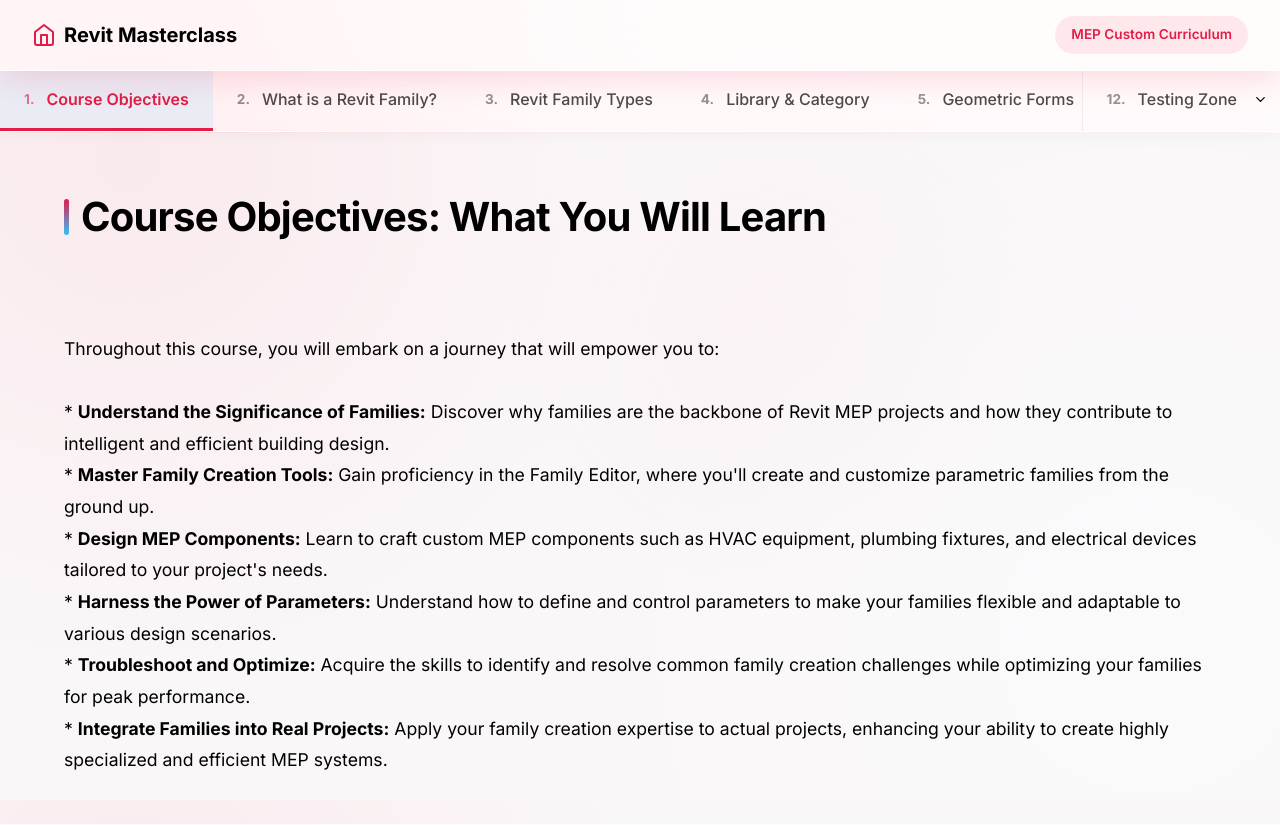
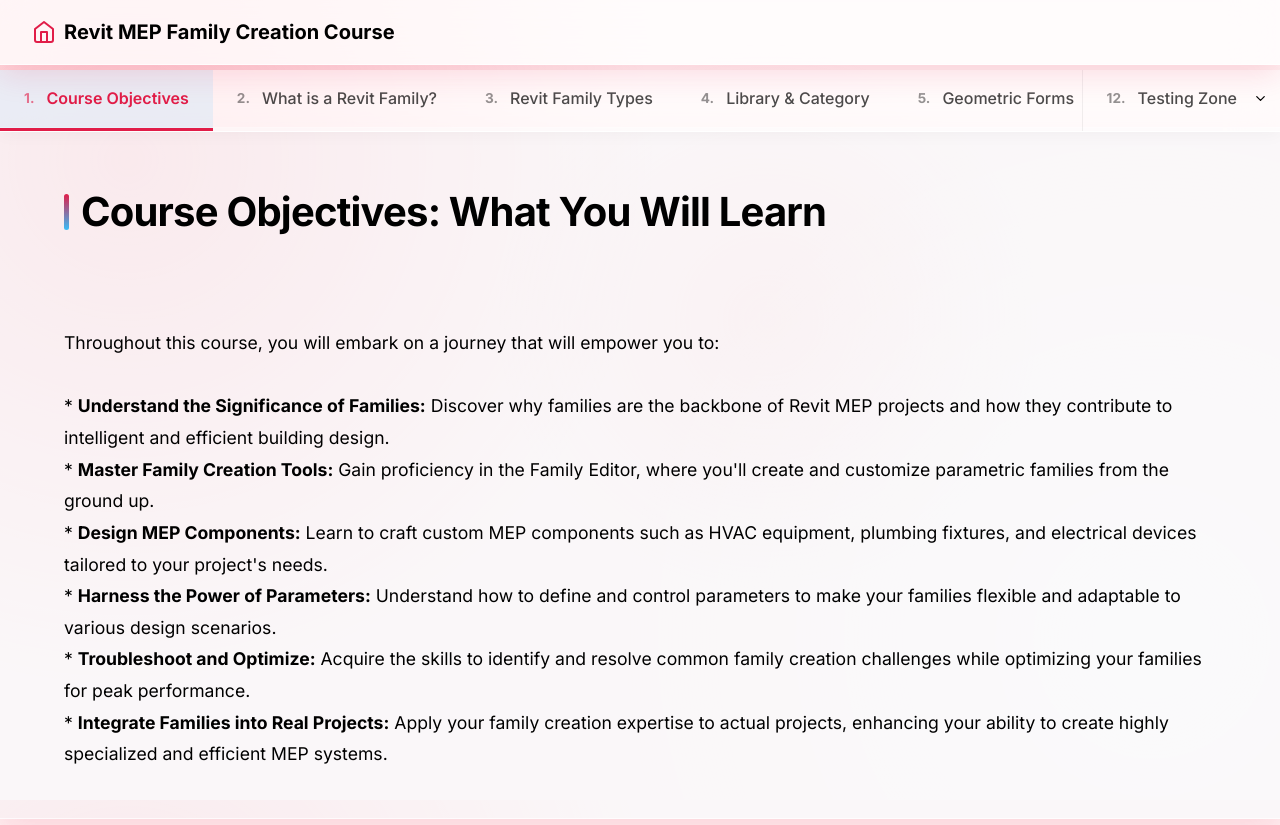
Before and after one commit to Neo007-Black/Revit-Family-Creation, a React (Vite) app: page /lesson/course-objectives in a window 1280 px wide. Built offline with nearby package versions, Linux system fonts and the light colour scheme.

Commit message:
Rename to Revit MEP Family Creation Course and remove MEP Custom Curriculum badge

```diff
--- a/index.html
+++ b/index.html
@@ -8,7 +8,7 @@
     <link rel="preconnect" href="https://fonts.googleapis.com">
     <link rel="preconnect" href="https://fonts.gstatic.com" crossorigin>
     <link href="https://fonts.googleapis.com/css2?family=Inter:wght@400;500;600;700;800&display=swap" rel="stylesheet">
-    <title>Revit Masterclass</title>
+    <title>Revit MEP Family Creation Course</title>
 </head>
 
 <body>
--- a/src/components/Navbar.jsx
+++ b/src/components/Navbar.jsx
@@ -8,12 +8,8 @@
             <div style={{ display: 'flex', alignItems: 'center', gap: '2rem' }}>
                 <Link to="/" style={{ fontWeight: 700, fontSize: '1.25rem', color: 'var(--text-primary)', textDecoration: 'none', display: 'flex', alignItems: 'center', gap: '0.5rem' }}>
                     <Home size={24} color="var(--accent)" />
-                    <span>Revit Masterclass</span>
+                    <span>Revit MEP Family Creation Course</span>
                 </Link>
-            </div>
-
-            <div style={{ fontSize: '0.85rem', color: 'var(--accent)', background: 'rgba(244, 63, 94, 0.1)', padding: '0.5rem 1rem', borderRadius: '20px', fontWeight: '600' }}>
-                MEP Custom Curriculum
             </div>
         </nav>
     );
```
